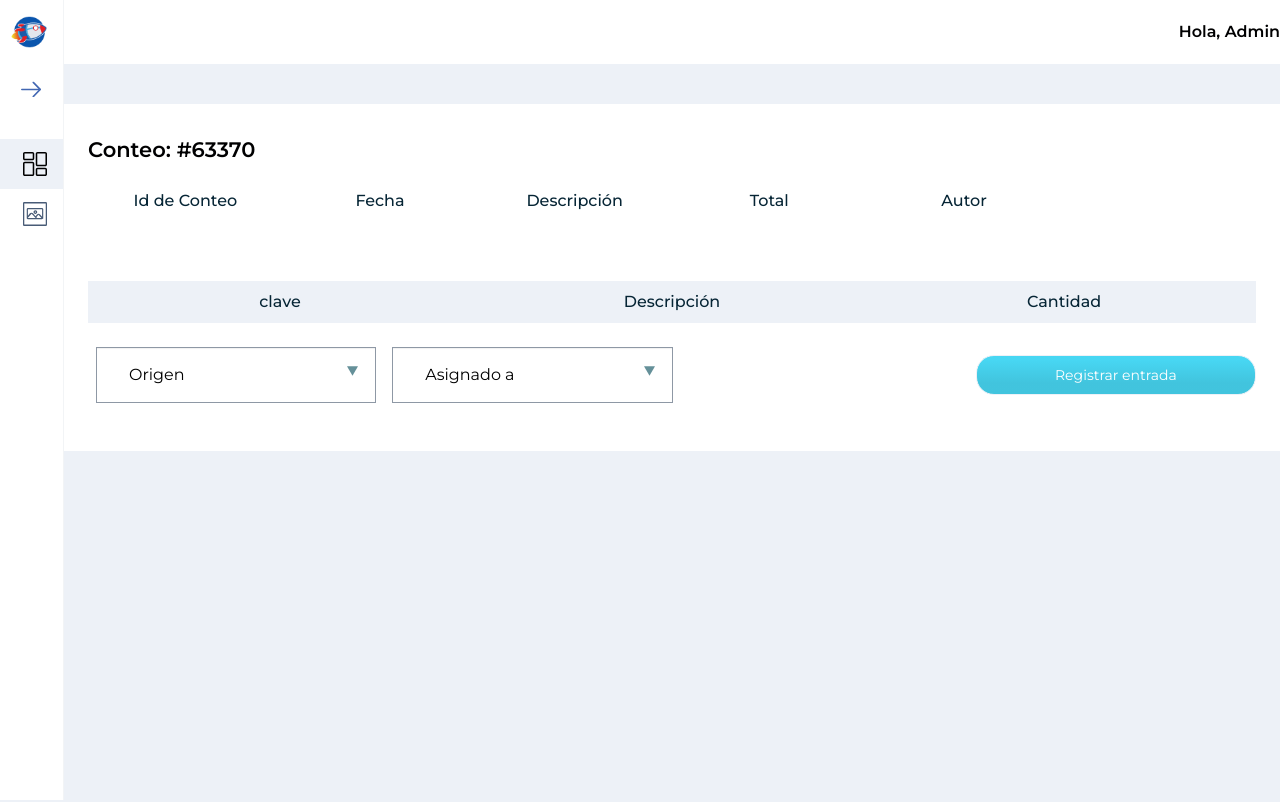
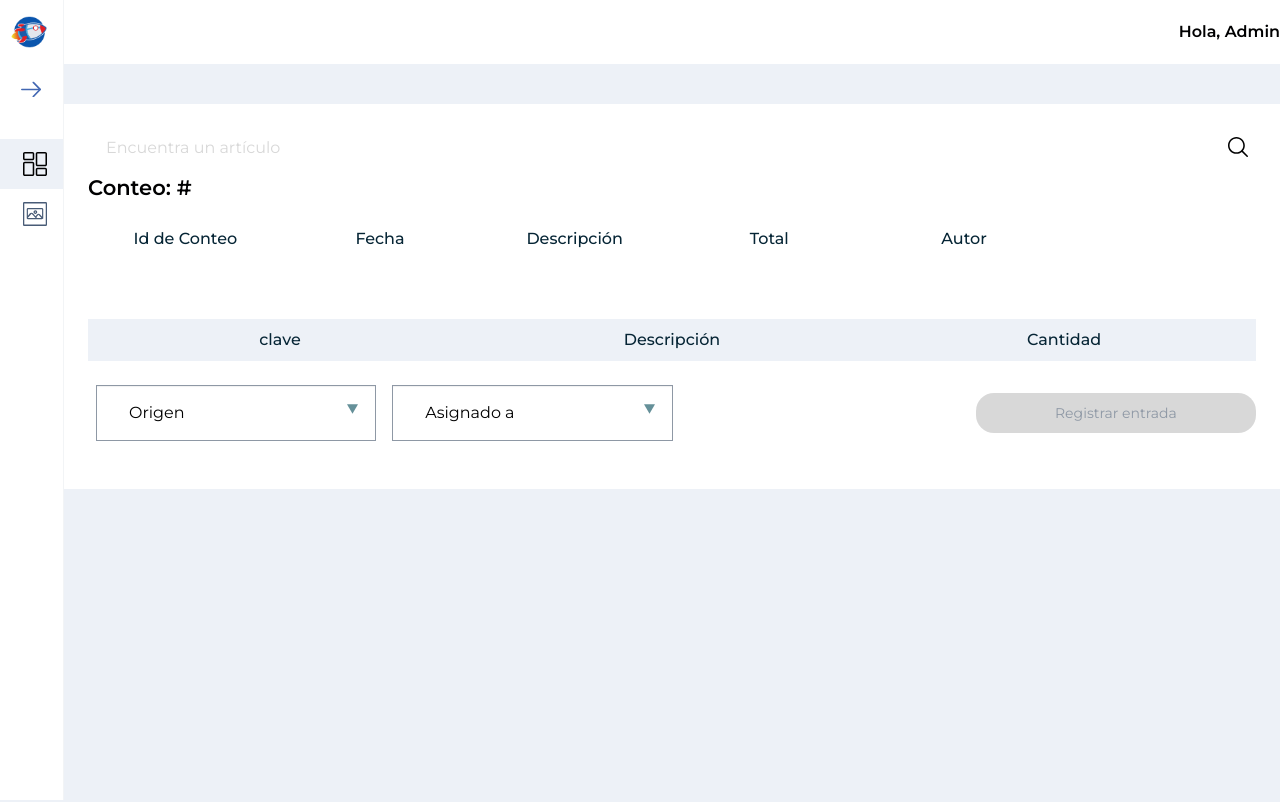
Before and after one commit to Lariicsa/fan-ui-bodega, a Vue app: page / in a window 1280 px wide. Shown: the top 802 px of the page. Built offline with nearby package versions, Linux system fonts and the light colour scheme.

Commit message:
Add preload register

```diff
--- a/src/Mucks/employees.js
+++ b/src/Mucks/employees.js
@@ -1,19 +1,19 @@
 export default {
   names: [
     {
-      value: "Christian",
-      text: "christian",
+      value: "christianchristian@fantasticocomic.com",
+      text: "Christian",
     },
     {
-      value: "Ismael",
+      value: "ismael@fantasticocomic.com",
       text: "Ismael",
     },
     {
-      value: "Jesús",
+      value: "jesus@fantasticocomic.com",
       text: "Jesús",
     },
     {
-      value: "Sergio",
+      value: "sergio@fantasticocomic.com",
       text: "Sergio",
     },
   ],
--- a/src/assets/scss/views/home.scss
+++ b/src/assets/scss/views/home.scss
@@ -3,7 +3,7 @@
     margin: 2.4rem 0;
     align-items: center;
     & > .dropdown__wrapper,
-    & > button[class^="btn__"] {
+    & > div[class^="btn__"] {
       width: 24%;
     }
 
@@ -11,7 +11,7 @@
       margin: 0 0.8rem;
     }
 
-    & > button[class^="btn__"] {
+    & > div[class^="btn__"] {
       margin-left: auto;
     }
   }
--- a/src/store/modules/entries.store.js
+++ b/src/store/modules/entries.store.js
@@ -1,21 +1,16 @@
-import { getCountingOrder } from "@/api/entries.api";
+import { addPreload, getCountingOrder } from "@/api/entries.api";
 
 const entries = {
   state: {
-    countId: "",
-
     countingData: null,
     countingDataDetail: null,
     entriesResults: [],
     entriesOrigin: "",
-    assignedEmployee: '',
+    assignedEmployee: "",
     loader: false,
   },
 
   mutations: {
-    SET_COUNTING_ID: (state, payload) => {
-      state.countId = payload;
-    },
     GET_COUNTING_DATA: (state, payload) => {
       state.countingData = payload;
     },
@@ -29,9 +24,9 @@ const entries = {
     SET_ENTRIES_ORIGIN: (state, payload) => {
       state.entriesOrigin = payload;
     },
-    SET_ASSIGNED_EMPLOYEE: (state, payload)=> {
-      state.assignedEmployee
-    }
+    SET_ASSIGNED_EMPLOYEE: (state, payload) => {
+      state.assignedEmployee = payload;
+    },
   },
 
   actions: {
@@ -56,19 +51,36 @@ const entries = {
         }
         console.log(res);
       } catch (error) {
+        commit("FETCH_LOADER_STATUS", false);
+        console.log(error.response);
+      }
+    },
+
+    async loadEntrieFromCounting({ commit }, data) {
+      commit("FETCH_LOADER_STATUS", true);
+      console.log("data", data);
+      try {
+        const res = await addPreload(data);
+        let success = res.status;
+        if (success) {
+          commit("FETCH_LOADER_STATUS", false);
+        }
+        console.log(res);
+      } catch (error) {
+        commit("FETCH_LOADER_STATUS", false);
         console.log(error.response);
       }
     },
 
     setEntrieOrigin({ commit }, origin) {
       commit("SET_ENTRIES_ORIGIN", origin);
-      console.log('origin', origin );
+      console.log("origin", origin);
     },
 
-    setAssignedTo({commit}, name) {
-      commit("SET_ASSIGNED_EMPLOYEE", name)
-      console.log('name', name);
-    }
+    setAssignedTo({ commit }, name) {
+      commit("SET_ASSIGNED_EMPLOYEE", name);
+      console.log("name", name);
+    },
   },
 };
 
--- a/src/views/Home.vue
+++ b/src/views/Home.vue
@@ -2,9 +2,15 @@
   <div class="container__box">
     <Loader v-show="loader" />
     <div class="col">
-
+      <div class="row">
+        <Finder
+          phText="Encuentra un artículo"
+          @search="getEntriesData(idTyped)"
+          v-model="idTyped"
+        />
+      </div>
       <div class="col">
-        <h4>Conteo: #63370</h4>
+        <h4>Conteo: #{{ countId }}</h4>
         <div class="row">
           <TableDetail :item="tabledata" :topCols="6" :cols="3" />
         </div>
@@ -25,7 +31,11 @@
             name="idEmployee"
             @onChange="setAssignedTo(selectedEmployee)"
           />
-          <FanButton text="Registrar entrada" ui="primary " :isSubmit="true" />
+          <FanButton
+            text="Registrar entrada"
+            :ui="isAllFilled ? 'primary' : 'disabled'"
+            @btnClick="loadEntries()"
+          />
         </div>
       </div>
     </div>
@@ -57,70 +67,7 @@ export default {
   },
   data() {
     return {
-      sections: [
-        {
-          icon: "./src/assets/img/icons/orders.svg",
-          text: "Banner",
-          path: "/banner",
-          name: "banner",
-        },
-        {
-          icon: "./src/assets/img/icons/products.svg",
-          text: "Bolsa de trabajo",
-          path: "#3",
-          name: "jobs",
-          children: [
-            {
-              icon: "now-ui-icons files_paper",
-              text: "Nested 1 ",
-              path: "/products",
-            },
-            {
-              icon: "now-ui-icons files_paper",
-              text: "Nested 2",
-              path: "/categories",
-            },
-            {
-              icon: "now-ui-icons location_bookmark",
-              text: "Nested 3",
-              path: "/attribute-sets",
-            },
-          ],
-        },
-        {
-          icon: "./src/assets/img/icons/clients.svg",
-          text: "Sucursales",
-          path: "#3",
-          name: "branches",
-        },
-        {
-          icon: "./src/assets/img/icons/marketing.svg",
-          text: "Contacto",
-          path: "#4",
-          name: "contact",
-        },
-        {
-          icon: "./src/assets/img/icons/reports.svg",
-          text: "Pedidos anticipados",
-          path: "#5",
-          name: "early",
-        },
-        {
-          icon: "./src/assets/img/icons/settings.svg",
-          text: "Pedidos entre sucursales",
-          path: "#6",
-          name: "between",
-        },
-        {
-          icon: "./src/assets/img/icons/integrations.svg",
-          text: "Preguntas frecuentes",
-          path: "#7",
-          name: "faqs",
-        },
-      ],
       idTyped: "",
-      SelectedFilter: "",
-
       storesData: storesData.tiendas,
       selectedStore: "",
       employeesList: employees.names,
@@ -139,13 +86,27 @@ export default {
   },
 
   methods: {
-    ...mapActions(["setEntrieOrigin", "setAssignedTo"]),
+    ...mapActions([
+      "setEntrieOrigin",
+      "setAssignedTo",
+      "loadEntrieFromCounting",
+    ]),
     selectPaymentType(filter) {
       console.log("filter", filter);
     },
 
     getEntriesData(typed) {
       this.$store.dispatch("getEntriesCountData", typed);
+    },
+
+    loadEntries() {
+      console.log("clic");
+      this.$store.dispatch("loadEntrieFromCounting", {
+        countId: this.countId,
+        type: "ENTRADA",
+        fromTo: this.fromTo,
+        assignedTo: this.assignedTo,
+      });
     },
   },
 
@@ -178,6 +139,29 @@ export default {
       });
       return tiendas;
     },
+
+    countId() {
+      if (this.$store.state.entries.countingData != undefined) {
+        return this.$store.state.entries.countingData.count_id;
+      }
+    },
+    fromTo() {
+      return this.$store.state.entries.entriesOrigin;
+    },
+    assignedTo() {
+      return this.$store.state.entries.assignedEmployee;
+    },
+
+    isAllFilled() {
+      if (
+        (this.selectedStore && this.selectedEmployee) !== "" &&
+        this.mainTableData !== null
+      ) {
+        return true;
+      } else {
+        return false;
+      }
+    },
   },
 };
 </script>
```
